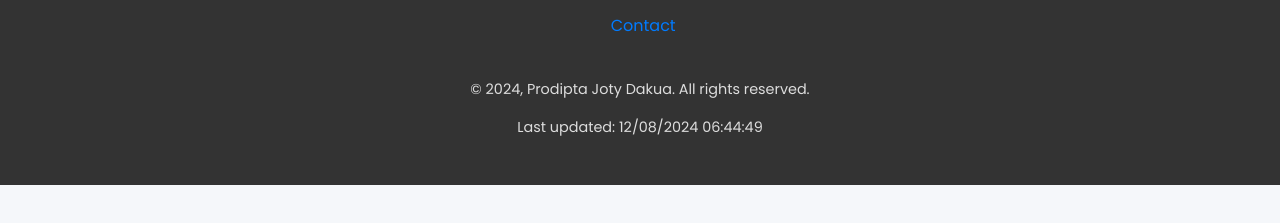
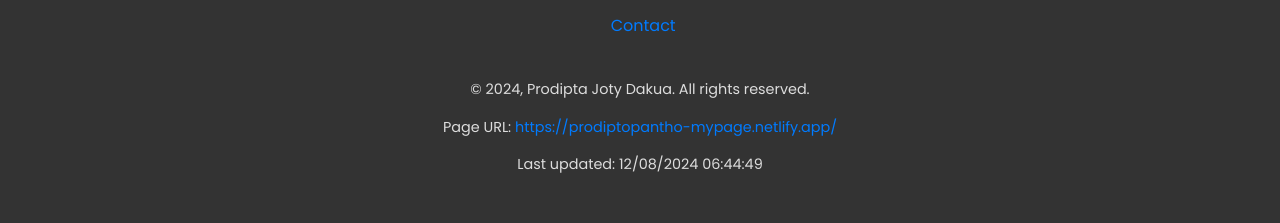
Before and after one commit to ProdiptoPantho/MyPage, a plain HTML site: page index.html in a window 1280 px wide. Shown: the part 3128-3351 px from the top of the page. Before the commit the page ends 3313 px from the top, so only its background shows below. Drawn offline with Linux system fonts and the light colour scheme.

Commit message:
Done some things

```diff
--- a/index.html
+++ b/index.html
@@ -215,6 +215,7 @@
         </div>
         <div class="footer-bottom">
             <p>&copy; 2024, Prodipta Joty Dakua. All rights reserved.</p>
+            <p>Page URL: <a href="https://prodiptopantho-mypage.netlify.app/" target="_blank">https://prodiptopantho-mypage.netlify.app/</a></p>
             <p>Last updated: <span id="last-modified"></span></p>
         </div>
     </footer>
```
Also changed, not shown: heroconverter.html (+1 -0 lines), number_analyez.html (+1 -0 lines), project.html (+1 -0 lines), textmagic.html (+1 -0 lines).
